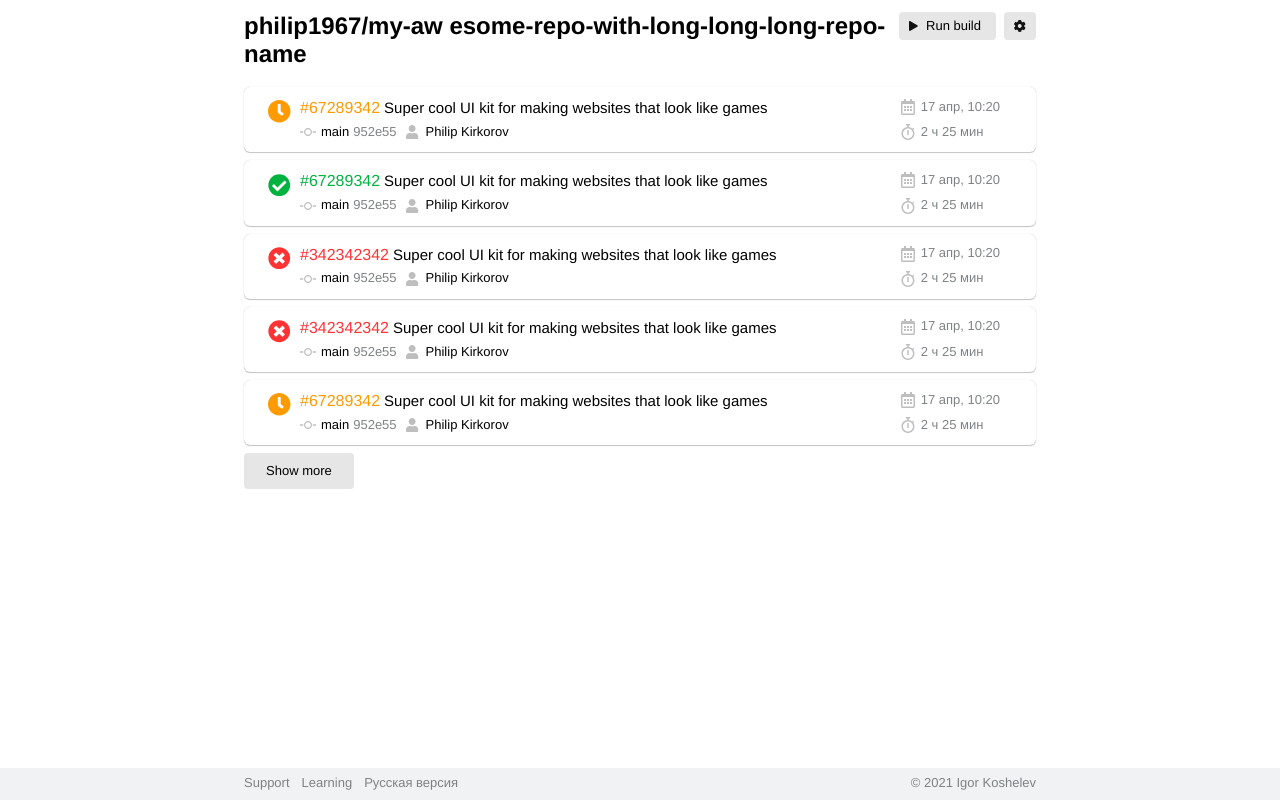
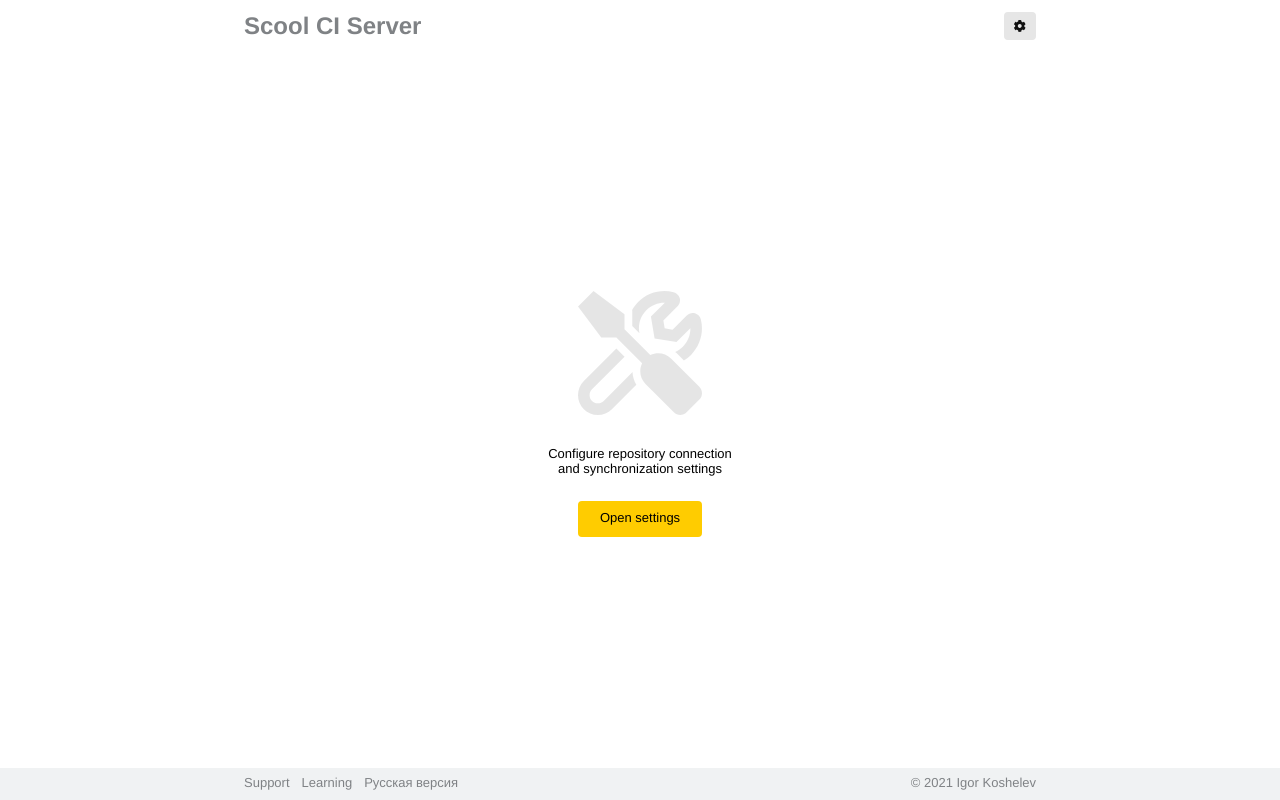
Before and after one commit to i-kosh/shri-react-1, a React (Create React App) app: page /test in a window 1280 px wide. Built offline with nearby package versions, Linux system fonts and the light colour scheme; a small style sheet from the web is missing; a web font is replaced by a local one; what ansi-to-html would draw is missing.

Commit message:
chore: меняет местами две страницы

```diff
--- a/src/App.tsx
+++ b/src/App.tsx
@@ -1,4 +1,4 @@
-import { MainPage } from './pages/Main'
+import { NoSettings } from './pages/NoSettings'
 import { BuildPage } from './pages/Build'
 import { SettingsPage } from './pages/Settings'
 import { BuildList } from './pages/BuildList'
@@ -9,10 +9,10 @@ function App() {
     <BrowserRouter>
       <Switch>
         <Route exact path="/">
-          <MainPage />
+          <BuildList />
         </Route>
         <Route exact path="/test">
-          <BuildList />
+          <NoSettings />
         </Route>
         <Route exact path="/build/:buildId">
           <BuildPage />
--- a/src/pages/Main/index.tsx
+++ b/src/pages/NoSettings/index.tsx
@@ -4,7 +4,7 @@ import { ButtonRouter } from '../../components/ButtonRouter'
 import { ReactComponent as NotFoundSvg } from '../../assets/settings-not-found.svg'
 import './style.scss'
 
-export const MainPage: FunctionComponent = (props) => {
+export const NoSettings: FunctionComponent = (props) => {
   return (
     <DefaultLayout>
       <div className="no-settings">
```
Also changed, not shown: src/pages/NoSettings/style.scss (renamed from src/pages/Main/style.scss), 1 other file (tests, documents, lock files or other folders).
